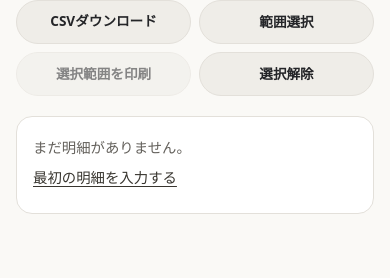
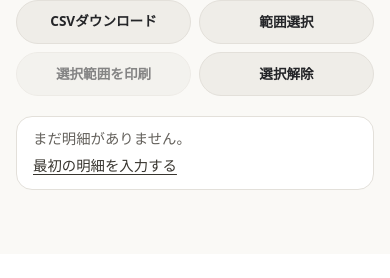
Before and after one commit to yu1sh/budget-management-web, a Django app: page /household/ in a window 390 px wide. Shown: the part 2061-2339 px from the top of the page. After the commit the page ends 2251 px from the top, so only its background shows below. Run offline with Django 5.2, Linux system fonts and the light colour scheme; the visitor is signed in with stand-in values (Sample User, id 1); data that the repository does not hold is empty; parts of the project's set-up code (start-up, migrations or seed data) failed here and were passed over.

Commit message:
Reduce spacing in mobile household history cards

```diff
--- a/ledger/static/ledger/site.css
+++ b/ledger/static/ledger/site.css
@@ -355,13 +355,14 @@ td { padding: 1rem; font-size: .9rem; }
   .household-table { min-width: 0; }
   .household-table thead { position: absolute; width: 1px; height: 1px; overflow: hidden; clip-path: inset(50%); }
   .household-table tbody { display: block; }
-  .household-table tr { display: grid; grid-template-columns: minmax(0, 1fr) minmax(0, 1fr); padding: 1rem; gap: .9rem 1rem; border-bottom: 1px solid var(--line); }
+  .household-table tr { display: grid; grid-template-columns: minmax(0, 1fr) minmax(0, 1fr); padding: .6rem 1rem; gap: .3rem 1rem; border-bottom: 1px solid var(--line); }
   .household-table tr:last-child { border-bottom: 0; }
   .household-table td { display: block; padding: 0; border: 0; max-width: none; min-width: 0; text-align: left; }
-  .household-table td::before { content: attr(data-label); display: block; font-size: .7rem; font-weight: 400; color: var(--muted); margin-bottom: .2rem; }
+  .household-table td::before { content: attr(data-label); display: block; font-size: .7rem; font-weight: 400; color: var(--muted); margin-bottom: .05rem; }
   .household-table td[data-label="店名"], .household-table td[data-label="備考"], .household-table td[data-label="引き落とし経路"], .household-table td.no-select, .household-table td.empty { grid-column: 1 / -1; }
   .household-table td[data-label="備考"]:empty { display: none; }
   .household-table td.amount { font-size: 1.15rem; }
+  .household-table td:not(.no-select) > a { padding-block: .15rem; }
   .household-table td.no-select { display: flex; align-items: center; gap: 1.5rem; border-top: 1px solid var(--line); padding-top: .6rem; }
   .household-table td.no-select::before { display: none; }
   .household-table td.no-select form { margin: 0; }
```
